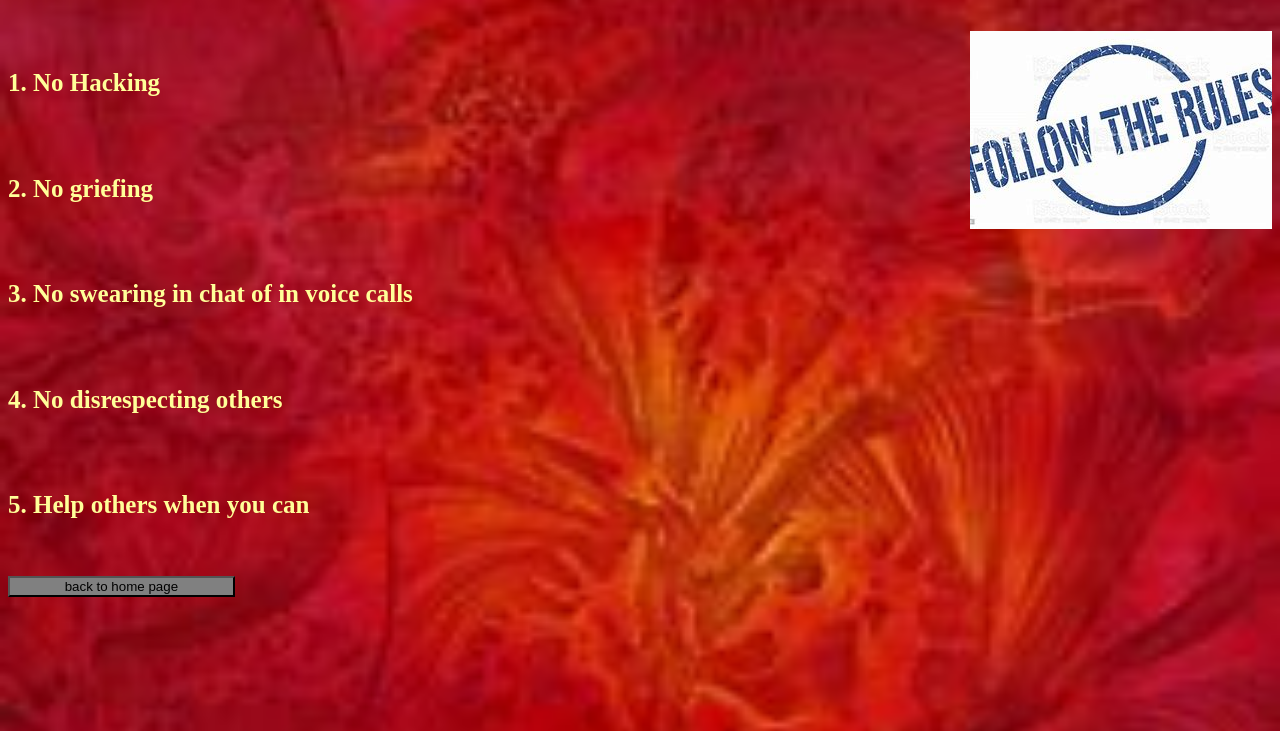
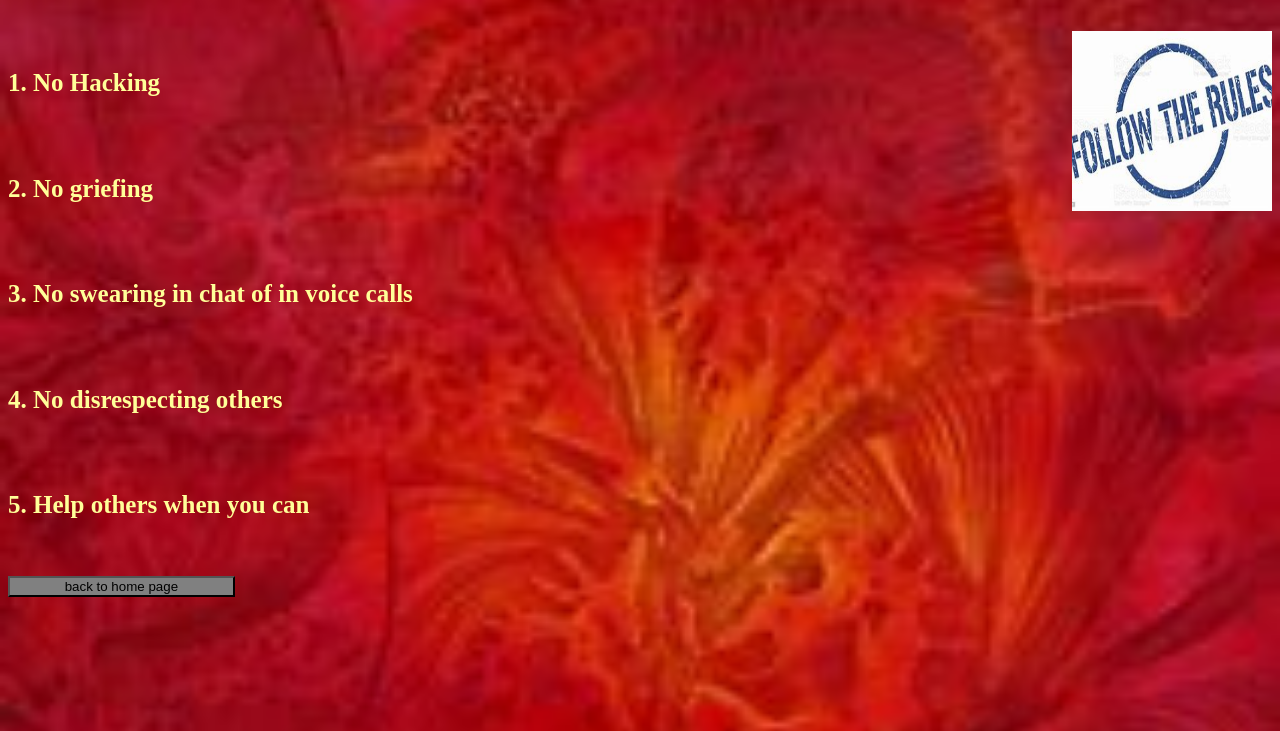
Before and after one commit to sneathboys/website, a plain HTML site: page page3.html in a window 1280 px wide. Shown: the part 69-800 px from the top of the page. Drawn offline with Linux system fonts and the light colour scheme.

Commit message:
Add files via upload

```diff
--- a/page3.html
+++ b/page3.html
@@ -1,7 +1,6 @@
 <html>
+
     <meta name="viewport" content="width=device-width, initial-scale=1">
-
-
 
     <style>
 
@@ -35,7 +34,9 @@
     </title>
     <body>
         <u><h1> Rules</h1></u>
-        <img src="rules.jpg" align="right">
+        <img src="rules.jpg" align="right"
+        width = "200"
+        height="180"/>
 
         <br>
 
```
